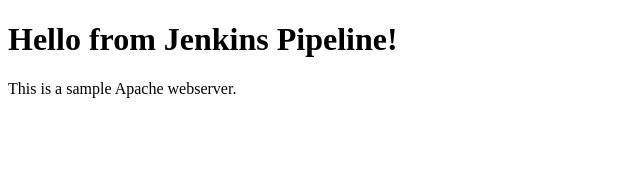
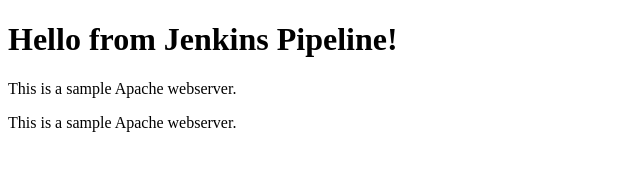
Before and after one commit to imralet/apache-webserver, a plain HTML site: page index.html in a window 1280 px wide. Shown: the whole page, without its empty margins (0-640 px from the left). Drawn offline with Linux system fonts and the light colour scheme.

Commit message:
Last Update

```diff
--- a/index.html
+++ b/index.html
@@ -7,5 +7,6 @@
 <body>
     <h1>Hello from Jenkins Pipeline!</h1>
     <p>This is a sample Apache webserver.</p>
+    <p>This is a sample Apache webserver.</p>
 </body>
 </html>
```
